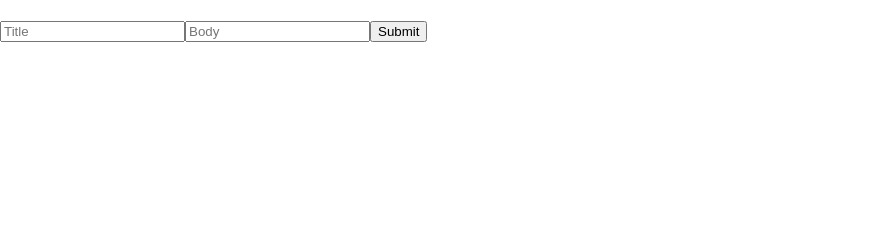
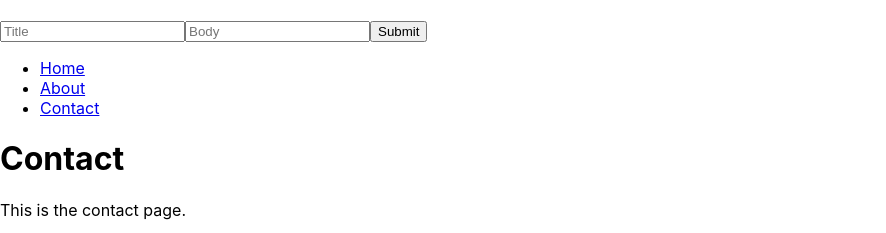
Before and after one commit to KanhaBacancy/React-my-app, a React (Create React App) app: page /contact in a window 1280 px wide. Shown: the part 1109-1342 px from the top of the page, without its empty margins (0-886 px from the left). Before the commit the page ends 1151 px from the top, so only its background shows below. Built offline with nearby package versions, Linux system fonts and the light colour scheme; no server answers.

Commit message:
Add Layout component and related pages

```diff
--- a/src/App.js
+++ b/src/App.js
@@ -16,6 +16,7 @@ import  Form from './Form'
 import  FormFunction from './FormFunction'
 import  Post from './Post'
 import  HttpPost from './HttpPost'
+import  Layout from './Layout'
 
 function App() {
   return (
@@ -36,6 +37,8 @@ function App() {
       <FormFunction />
       <Post />
       <HttpPost />
+      <Layout />
+
 
     </div>
   );
--- /dev/null
+++ b/src/Layout.js
@@ -0,0 +1,32 @@
+import React from 'react';
+import { BrowserRouter as Router, Routes, Route, Link } from 'react-router-dom';
+import Home from './Pages/Home';
+import About from './Pages/About';
+import Contact from './Pages/Contact';
+
+const Layout = () => {
+  return (
+    <Router>
+      <nav>
+        <ul>
+          <li>
+            <Link to="/">Home</Link>
+          </li>
+          <li>
+            <Link to="/about">About</Link>
+          </li>
+          <li>
+            <Link to="/contact">Contact</Link>
+          </li>
+        </ul>
+      </nav>
+      <Routes>
+        <Route path="/" element={<Home />} />
+        <Route path="/about" element={<About />} />
+        <Route path="/contact" element={<Contact />} />
+      </Routes>
+    </Router>
+  );
+}
+
+  export  default Layout;
--- /dev/null
+++ b/src/Pages/About.js
@@ -0,0 +1,12 @@
+import React from 'react';
+
+const About = () => {
+  return (
+    <div>
+      <h1>About</h1>
+      <p>This is the about page.</p>
+    </div>
+  );
+}
+
+export default About;
--- /dev/null
+++ b/src/Pages/Contact.js
@@ -0,0 +1,12 @@
+import React from 'react';
+
+const Contact = () => {
+  return (
+    <div>
+      <h1>Contact</h1>
+      <p>This is the contact page.</p>
+    </div>
+  );
+}
+
+export default Contact;
--- /dev/null
+++ b/src/Pages/Home.js
@@ -0,0 +1,12 @@
+import React from 'react';
+
+const Home = () => {
+  return (
+    <div>
+      <h1>Home</h1>
+      <p>This is the home page.</p>
+    </div>
+  );
+}
+
+export default Home;
```
